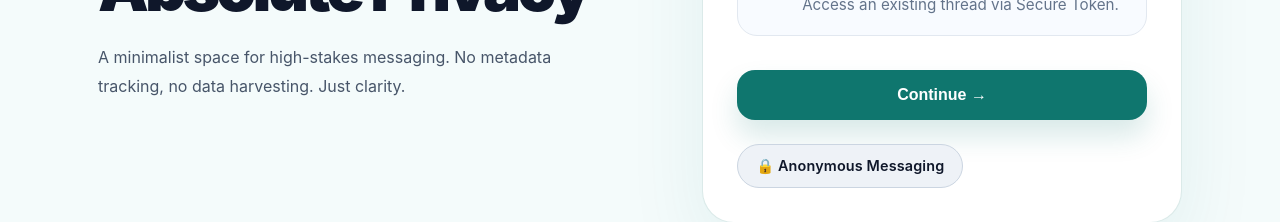
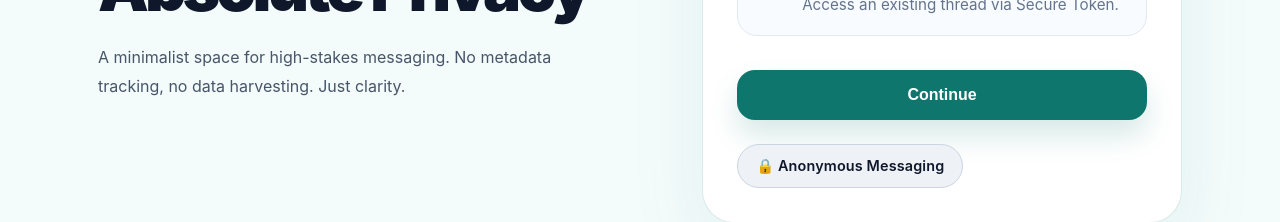
Before and after one commit to VALENTINE-it/safeguarding-project, a React (Create React App) app in the folder my-app/: page / in a window 1280 px wide. Shown: the part 453-675 px from the top of the page. Built offline with nearby package versions, Linux system fonts and the light colour scheme.

Commit message:
feat: added a link to the button

```diff
--- a/my-app/src/index.js
+++ b/my-app/src/index.js
@@ -40,7 +40,9 @@ function SafeGuardingApp() {
     </div>
   </label>
 
-  <button>Continue →</button>
+  <a href="https://valentine-profile.netlify.app/">
+    <button>Continue</button>
+  </a>
 
   <div className="badge">🔒 Anonymous Messaging</div>
 </div>
```
